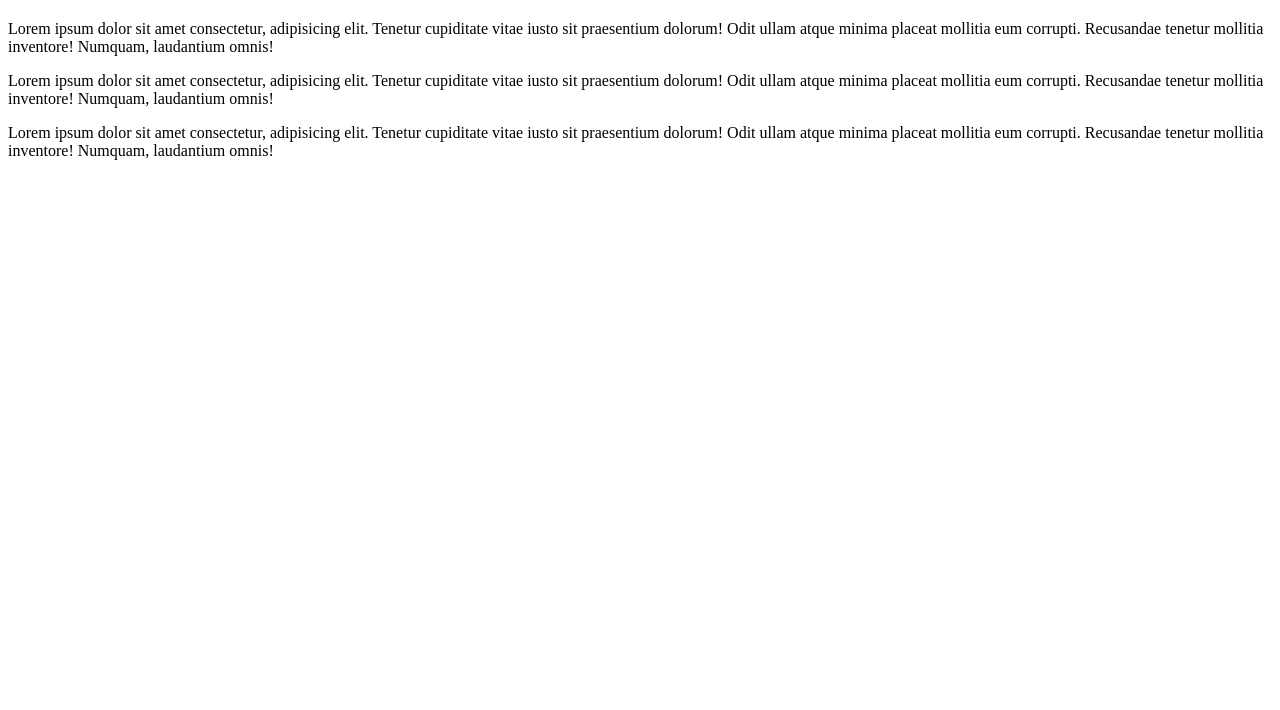
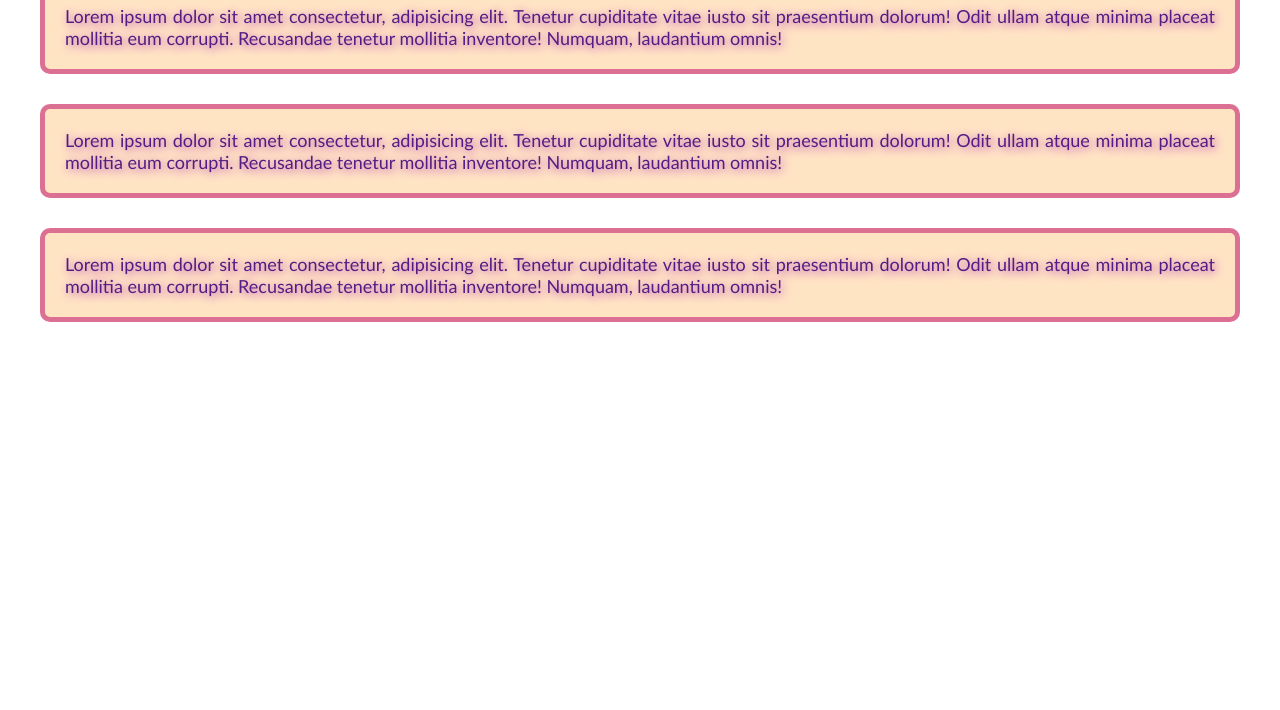
Before and after one commit to afrirahman/my-simple-website, a plain HTML site: page index.html in a window 1280 px wide. Shown: the part 90-800 px from the top of the page. Drawn offline with Linux system fonts and the light colour scheme.

Commit message:
added the first blog

```diff
--- a/index.html
+++ b/index.html
@@ -6,16 +6,17 @@
     <title>My Simple Website</title>
     <link rel="stylesheet" href="styles/blog.css">
     <link rel="shortcut icon" href="images/treeicon.png" type="image/x-icon">
+    <style>*{margin: 0};</style>
 </head>
 <body>
     <h3>My First Website</h3>
-    <div>
+    <div class="git">
         <p>Lorem ipsum dolor sit amet consectetur, adipisicing elit. Tenetur cupiditate vitae iusto sit praesentium dolorum! Odit ullam atque minima placeat mollitia eum corrupti. Recusandae tenetur mollitia inventore! Numquam, laudantium omnis!</p>
     </div>
-    <div>
+    <div class="git">
         <p>Lorem ipsum dolor sit amet consectetur, adipisicing elit. Tenetur cupiditate vitae iusto sit praesentium dolorum! Odit ullam atque minima placeat mollitia eum corrupti. Recusandae tenetur mollitia inventore! Numquam, laudantium omnis!</p>
     </div>
-    <div>
+    <div class="git">
         <p>Lorem ipsum dolor sit amet consectetur, adipisicing elit. Tenetur cupiditate vitae iusto sit praesentium dolorum! Odit ullam atque minima placeat mollitia eum corrupti. Recusandae tenetur mollitia inventore! Numquam, laudantium omnis!</p>
     </div>
 </body>
--- a/styles/blog.css
+++ b/styles/blog.css
@@ -2,5 +2,19 @@ h3{
     font-size: 35px;
     font-style: oblique;
     text-align: center;
+    color: rgb(177, 51, 72);
+    text-decoration: underline;
 
 }
+    .git{
+        border-radius: 10px;
+        color: rgb(82, 30, 131);
+        border: 5px solid palevioletred;
+        margin: 30px 40px;
+        padding:20px 20px ;
+        font-family:  Calibri, 'Trebuchet MS', sans-serif;
+        font-size: 18px;
+        background-color: bisque;
+        text-align: justify;
+        text-shadow: 2px 2px  10px rgb(180, 58, 180) ;
+    }
```
